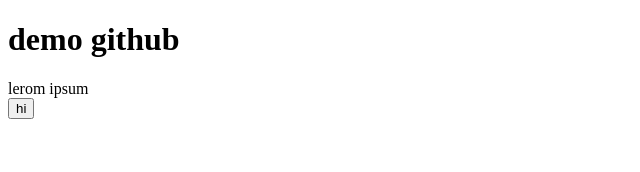
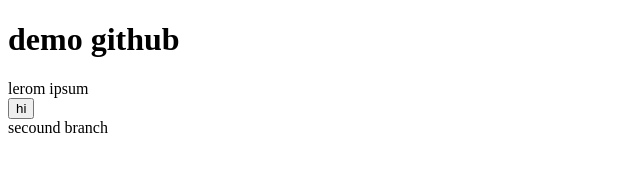
Before and after one commit to Yaman-97/demo-1, a plain HTML site: page index.html in a window 1280 px wide. Shown: the whole page, without its empty margins (0-640 px from the left). Drawn offline with Linux system fonts and the light colour scheme.

Commit message:
Update index.html

```diff
--- a/index.html
+++ b/index.html
@@ -10,5 +10,6 @@
     <h1>demo github</h1>
     <section>lerom ipsum</section>
     <button type="submit">hi</button>
+    <section>secound branch</section>
   </body>
 </html>
```
